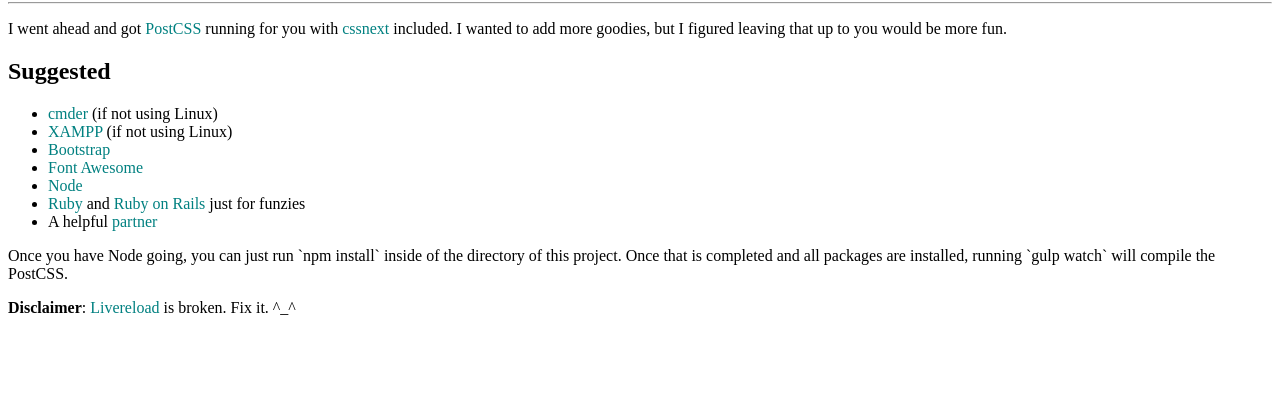
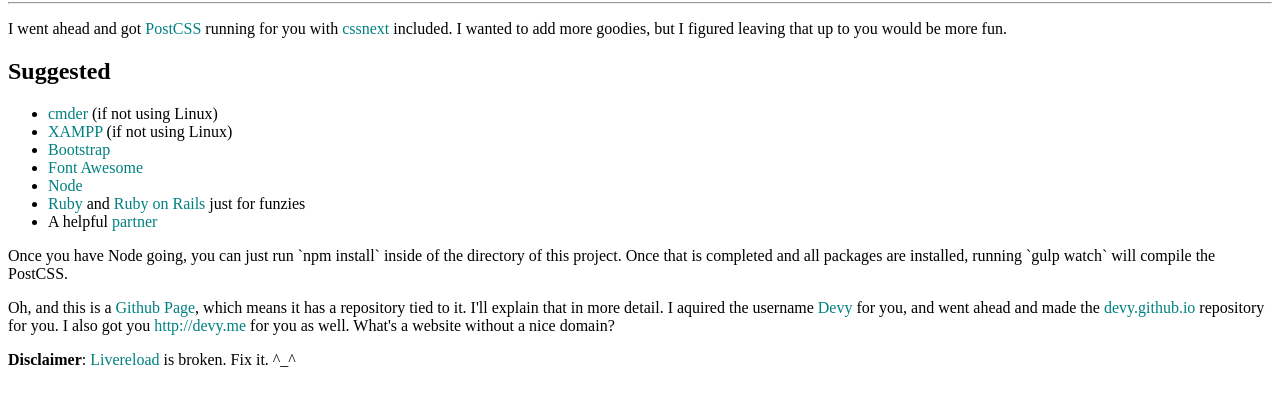
Before and after one commit to devy/devy.github.io, a website: page index.html in a window 1280 px wide. Shown: the part 78-484 px from the top of the page. Drawn offline with Linux system fonts and the light colour scheme.

Commit message:
Add links to github and repos

```diff
--- a/index.html
+++ b/index.html
@@ -27,7 +27,9 @@
 
         <main id="LayoutMain">
             <p>
-                I went ahead and got <a href="https://github.com/postcss/postcss" target="_blank">PostCSS</a> running for you with <a href="http://cssnext.io/" target="_blank">cssnext</a> included. I wanted to add more goodies, but I figured leaving that up to you would be more fun.
+                I went ahead and got <a href="https://github.com/postcss/postcss" target="_blank">PostCSS</a>
+                running for you with <a href="http://cssnext.io/" target="_blank">cssnext</a> included.
+                I wanted to add more goodies, but I figured leaving that up to you would be more fun.
             </p>
             <h2>Suggested</h2>
             <ul>
@@ -40,7 +42,16 @@
                 <li>A helpful <a href="http://github.com/jbh" target="_blank">partner</a></li>
             </ul>
             <p>
-                Once you have Node going, you can just run `npm install` inside of the directory of this project. Once that is completed and all packages are installed, running `gulp watch` will compile the PostCSS.
+                Once you have Node going, you can just run `npm install` inside of the
+                directory of this project. Once that is completed and all packages are
+                installed, running `gulp watch` will compile the PostCSS.
+            </p>
+            <p>
+                Oh, and this is a <a href="https://pages.github.com/" target="_blank">Github Page</a>,
+                which means it has a repository tied to it. I'll explain that in more detail.
+                I aquired the username <a href="https://github.com/devy">Devy</a> for you,
+                and went ahead and made the <a href="https://github.com/devy/devy.github.io">devy.github.io</a> repository for you.
+                I also got you <a href="http://devy.me">http://devy.me</a> for you as well. What's a website without a nice domain?
             </p>
             <p>
                 <strong>Disclaimer</strong>: <a href="https://www.npmjs.com/package/gulp-livereload" target="_blank">Livereload</a> is broken. Fix it. ^_^
```
